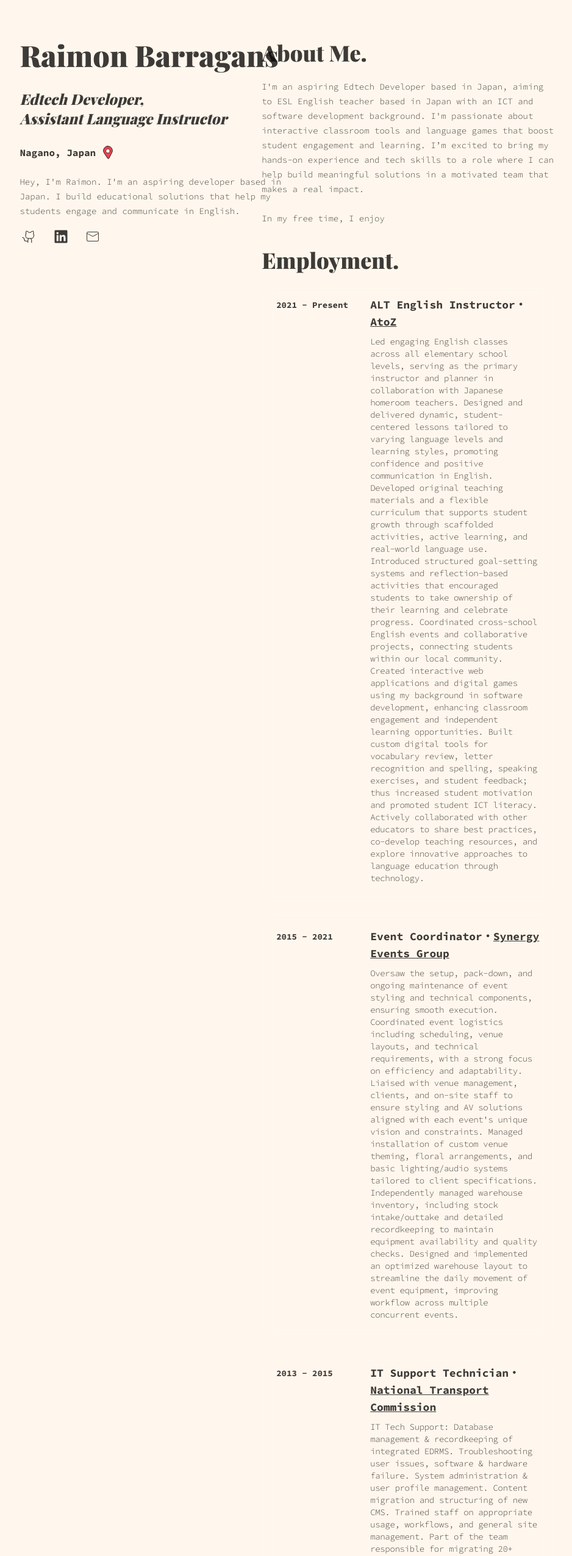
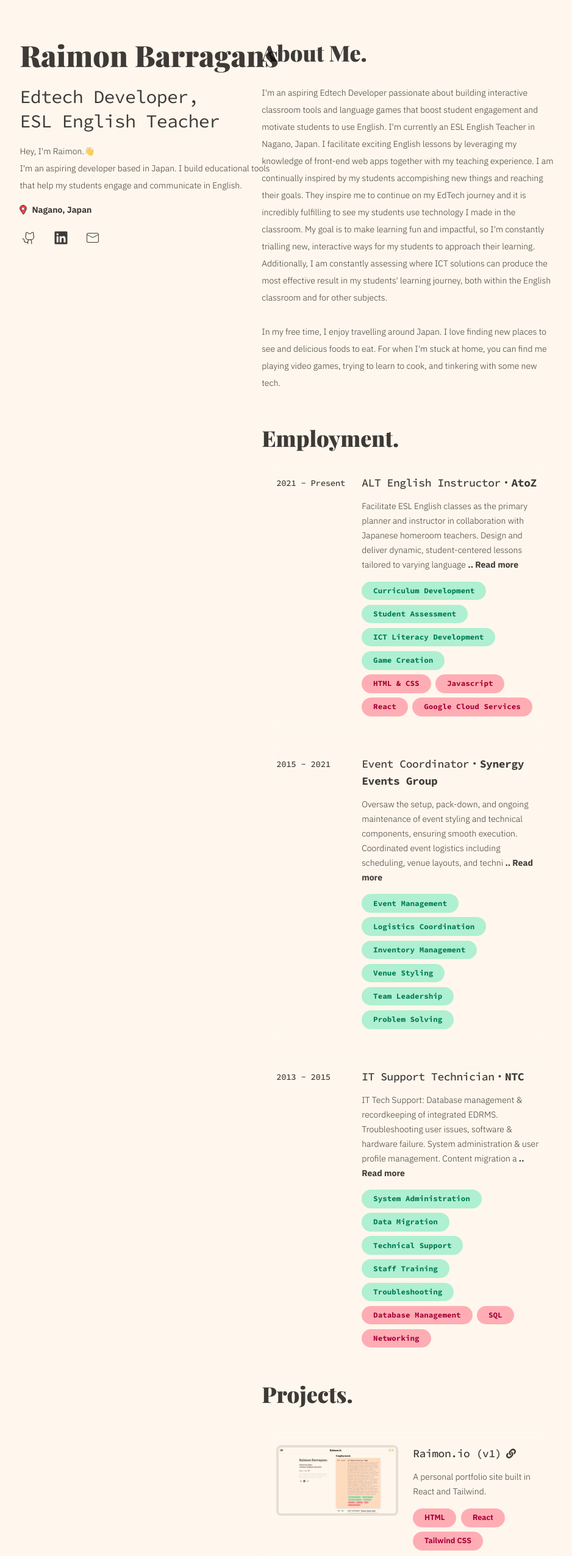
Before and after one commit to lem-san/Raimon.io, a React (Vite) app: page / in a window 1280 px wide. Shown: the part 100-2652 px from the top of the page at 61% size, without its empty margins (198-1136 px from the left). Built offline with nearby package versions, Linux system fonts and the light colour scheme; a web font is replaced by a local one.

Commit message:
Fixed Projects styling.

```diff
--- a/index.html
+++ b/index.html
@@ -9,6 +9,7 @@
     <link rel="preconnect" href="https://fonts.gstatic.com" crossorigin>
     <link href="https://fonts.googleapis.com/css2?family=Playfair+Display:ital,wght@0,900;1,900&display=swap" rel="stylesheet">
     <link href="https://fonts.googleapis.com/css2?family=Source+Code+Pro:ital,wght@0,200..900;1,200..900&display=swap" rel="stylesheet">
+    <link href="https://fonts.googleapis.com/css2?family=IBM+Plex+Sans+Condensed:ital,wght@0,100;0,200;0,300;0,400;0,500;0,600;0,700;1,100;1,200;1,300;1,400;1,500;1,600;1,700&family=IBM+Plex+Sans:ital,wght@0,100..700;1,100..700&display=swap" rel="stylesheet">
   </head>
   <body>
     <div id="root"></div>
--- a/package.json
+++ b/package.json
@@ -12,9 +12,11 @@
   "dependencies": {
     "@tailwindcss/vite": "^4.1.8",
     "clsx": "^2.1.1",
+    "prop-types": "^15.8.1",
     "react": "^19.1.0",
     "react-dom": "^19.1.0",
-    "react-icons": "^5.5.0"
+    "react-icons": "^5.5.0",
+    "read-more-react": "^1.0.10"
   },
   "devDependencies": {
     "@eslint/js": "^9.25.0",
--- a/src/App.jsx
+++ b/src/App.jsx
@@ -71,7 +71,7 @@ function App() {
     <>
       <main className="bg-orange-50 dark:bg-zinc-800 transition-colors duration-200 ease-linear scroll-smooth">
         <Nav />
-        <div className="pt-[150px] flex flex-row">
+        <div className="pt-[150px] flex flex-row pb-10">
           <div className="w-[21%]">
             <Profile className="w-[80%] fixed pl-[18%]" />
           </div>
--- a/src/components/Employment.jsx
+++ b/src/components/Employment.jsx
@@ -1,6 +1,7 @@
 import { useEffect, useRef, useState } from 'react'
 import employment from '../data/employment'
 import clsx from 'clsx'
+import TruncateText from './truncateText'
 
 export default function Employment() {
   const numEntries = employment.length
@@ -60,7 +61,7 @@ export default function Employment() {
             ref={el => (entryRefs.current[index] = el)}
             onMouseMove={handleMouseMove}
             className={clsx(
-              'relative my-4 rounded-xl backdrop-blur group duration-[1000ms] ease-out overflow-hidden hover:shadow-xl',
+              'relative my-4 rounded-xl backdrop-blur group duration-[500ms] ease-out overflow-hidden hover:shadow-xl',
               isVisible ? 'opacity-100 translate-y-0' : 'opacity-0 translate-y-6'
             )}
                 onMouseEnter={() => setIsHovered(index)}
@@ -74,27 +75,25 @@ export default function Employment() {
               }}
             />
 
-            <div className="relative z-10 flex p-6 transition-transform duration-300 transform group-hover:scale-[1.01] hover:bg-orange-500/20 hover:border-t-2 hover:border-orange-200/40">
-              <p className="text-sm font-bold pt-1 whitespace-nowrap min-w-[11em]">{entry.dates}</p>
+            <div className="relative z-10 flex p-6 transition-transform hover:bg-orange-500/20">
+              <p className="text-sm font-family-source font-medium tracking-tight pt-1 whitespace-nowrap min-w-[10em]">{entry.dates}</p>
               <div className="text-sm">
-                <h3 className="text-lg font-bold pb-2">
-                  {entry.title}・<a className="underline" href={entry.link}>{entry.company}</a>
+                <h3 className="text-lg font-family-source font-medium pb-3 tracking-tight">
+                  {entry.title}・<a className="font-bold" href={entry.link}>{entry.company}</a>
                 </h3>
-                <p className="leading-5 pb-2 tracking-tight">{entry.desc}</p>
-                  {isHovered === index && (
-                    <div>
+                <TruncateText text={entry.desc} charLimit={200} />
+                <div className='pt-2'>
                   <ul>
                     {entry.softSkills.map((skill, i) => (
-                        <li key={i} className='list-none mt-[0.6em] mr-[0.6em] inline-block py-[0.5em] px-[1.5em] font-bold text-[0.9em] bg-emerald-300/50 text-emerald-700 rounded-full'>{skill}</li>
+                      <li key={i} className='font-family-source list-none mt-[0.6em] mr-[0.6em] inline-block py-[0.5em] px-[1.5em] font-bold text-[0.9em] bg-emerald-300/50 text-emerald-700 rounded-full'>{skill}</li>
                     ))}
                   </ul>
                   <ul>
                     {entry.technicalSkills.map((skill, i) => (
-                        <li key={i} className='list-none mt-[0.6em] mr-[0.6em] inline-block py-[0.5em] px-[1.5em] font-bold text-[0.9em] bg-rose-400/50 text-rose-800 rounded-full'>{skill}</li>
+                      <li key={i} className='font-family-source list-none mt-[0.6em] mr-[0.6em] inline-block py-[0.5em] px-[1.5em] font-bold text-[0.9em] bg-rose-400/50 text-rose-800 rounded-full'>{skill}</li>
                     ))}
                   </ul>
                 </div>
-                  )}
               </div>
             </div>
           </div>
--- a/src/components/Info.jsx
+++ b/src/components/Info.jsx
@@ -3,16 +3,17 @@ import Project from './Project'
 
 export default function Information({className = ''}) {
     return (
-        <div className={`font-light ${className} font-family-source text-stone-950/80`}>
-            <h2 className='font-family-playfair text-4xl pt-4 pb-6'>About Me.</h2>
-            <p className="pb-5 leading-6 text-sm">
-                I'm an aspiring Edtech Developer based in Japan, aiming to ESL English teacher based in Japan with an ICT and software development background.
-                I'm passionate about interactive classroom tools and language games that boost student engagement and learning.
-                I’m excited to bring my hands-on experience and tech skills to a role where
-                I can help build meaningful solutions in a motivated team that makes a real impact.
-                <br />
-                <br />
-                In my free time, I enjoy
+        <div className={`font-light font-family-ibx text-stone-950/80 ${className}`}>
+            <h2 className='font-family-playfair text-4xl pt-4 pb-8'>About Me.</h2>
+            <p className="pb-10 leading-7 text-sm">
+            I'm an aspiring Edtech Developer passionate about building interactive classroom tools and language games that boost student engagement and motivate students to use English.
+            I'm currently an ESL English Teacher in Nagano, Japan. I facilitate exciting English lessons by leveraging my knowledge of front-end web apps together with my teaching experience.
+            I am continually inspired by my students accompishing new things and reaching their goals. They inspire me to continue on my EdTech journey and it is incredibly fulfilling to see my students use technology I made in the classroom.
+            My goal is to make learning fun and impactful, so I'm constantly trialling new, interactive ways for my students to approach their learning.
+            Additionally, I am constantly assessing where ICT solutions can produce the most effective result in my students' learning journey, both within the English classroom and for other subjects.
+            <br />
+            <br />
+            In my free time, I enjoy travelling around Japan. I love finding new places to see and delicious foods to eat. For when I'm stuck at home, you can find me playing video games, trying to learn to cook, and tinkering with some new tech.
             </p>
             <Employment />
             <Project />
--- a/src/components/Profile.jsx
+++ b/src/components/Profile.jsx
@@ -8,18 +8,18 @@ export default function Profile({ className = '' }) {
     return (
         <div className={`text-stone-950/80 ${className}`}>
             <h1 className="font-family-playfair text-5xl py-[1rem]">Raimon Barragans</h1>
-            <h2 className="font-family-playfair text-2xl py-[1rem] italic">Edtech Developer,<br />Assistant Language Instructor</h2>
-            <div className="flex pb-5 pt-2 items-center">
-                <h3 className="font-family-source py-1 font-bold pr-3">Nagano, Japan</h3>
+            <h2 className="font-family-source text-3xl py-[0.5rem] leading-10 tracking-tight">Edtech Developer,<br />ESL English Teacher</h2>
+            <h3 className="w-105 font-family-ibx font-light text-sm leading-7 py-2">
+                Hey, I'm Raimon.👋 <br /> I'm an aspiring developer based in Japan. I build educational tools that help my students engage and communicate in English.
+            </h3>
+            <div className="flex pt-1 items-center">
                 <a href="https://www.google.com/maps/place/Nagano/@36.1137301,137.3724047,9z/data=!3m1!4b1!4m6!3m5!1s0x601d012318c98c6b:0x25c2b4f04bf0b94!8m2!3d36.1543941!4d137.9218204!16zL20vMDE4amsy?entry=ttu&g_ep=EgoyMDI1MDUyMS4wIKXMDSoASAFQAw%3D%3D">
-                    <img className="w-[1em]" src={mapIcon} />
+                    <img className="w-[1em] pr-1" src={mapIcon} />
                 </a>
+                <h3 className="font-family-ibx text-sm py-1 pl-1 font-bold">Nagano, Japan</h3>
             </div>
-            <p className="w-110 font-family-source text-sm font-light leading-6 pb-2">
-                Hey, I'm Raimon. I'm an aspiring developer based in Japan. I build educational solutions that help my students engage and communicate in English.
-            </p>
             <div>
-                <ul className="pt-[10px] pl-0 ml-0 flex list-none group-hover:scale-[1.01]">
+                <ul className="pt-[20px] pl-0 ml-0 flex list-none group-hover:scale-[1.01]">
                     <IconContext.Provider value={{size:'1.5rem'}}>
                     <li className="pr-[10px] hover:scale-[1.3] transition-all hover:text-orange-300/90">
                         <a href="https://github.com/lem-san"><PiGithubLogoLight className="w-8"/></a>
--- a/src/components/Project.jsx
+++ b/src/components/Project.jsx
@@ -1,29 +1,78 @@
-import { useState } from 'react'
+import { useState, useEffect, useRef } from 'react'
 import project from '../data/project'
+import clsx from 'clsx'
+import TruncateText from './truncateText'
+import { IconContext } from "react-icons";
+import { FaLink } from "react-icons/fa";
+import { MdOutlineZoomIn } from "react-icons/md";
 
 export default function Project(){
 
+    const numEntries = project.length
     const [isHovered, setIsHovered] = useState(false)
+    const [visible, setVisible] = useState(Array(numEntries).fill(false))
+    const entryRefs = useRef([])
+
+    useEffect(() => {
+        const observer = new IntersectionObserver(
+          entries => {
+            entries.forEach(entry => {
+              const index = Number(entry.target.dataset.index)
+              if (entry.isIntersecting && !visible[index]) {
+                setVisible(prev => {
+                  const updated = [...prev]
+                  updated[index] = true
+                  return updated
+                })
+              }
+            })
+          },
+          { threshold: 0.1 }
+        )
+
+        entryRefs.current.forEach(ref => {
+          if (ref) observer.observe(ref)
+        })
+
+        return () => {
+          entryRefs.current.forEach(ref => {
+            if (ref) observer.unobserve(ref)
+          })
+        }
+      }, [visible])
+
+    //   function handleZoom() {
+    //     return (
+
+    //     )
+    //   }
 
     const projectEntries = project.map((entry, index) => {
+        const isVisible = visible[index]
         return (
-            <div key={entry.id} className='relative z-10 flex p-6 rounded-xl transition-transform duration-300 transform group-hover:scale-[1.01] hover:bg-orange-500/20 hover:border-t-2 hover:border-orange-200/40 ease-out overflow-hidden hover:shadow-xl'
+            <div
+                key={entry.id}
+                data-index={index}
+                ref={el => (entryRefs.current[index] = el)}
+                className={clsx('relative backdrop-blur group duration-[500ms] z-10 my-4 flex p-6 rounded-xl ease-out overflow-hidden hover:bg-orange-500/20 hover:shadow-xl',
+                            isVisible ? 'opacity-100 translate-y-0' : 'opacity-0 translate-y-6'
+                )}
                 onMouseEnter={() => setIsHovered(index)}
                 onMouseLeave={() => setIsHovered(null)}
             >
-                <img src={entry.thumbnail} alt={entry.title} className='w-50 border-zinc-900/10 border-4 rounded-lg h-[100%]'/>
-                <div className='pl-6'>
-                    <a href={entry.link} alt={entry.title}><h3 className='font-bold text-lg'>{entry.title}</h3></a>
-                    <p className='leading-5 pb-2 tracking-tight'>{entry.desc}</p>
-                    <div className="skillsSliderWrapper">
-                        {isHovered === index && (
-                            <ul className="skillsContainer">
-                                {entry.technicalSkills.map((skill, index) => (
-                                    <li key={index} className='list-none mt-[0.6em] mr-[0.6em] inline-block py-[0.5em] px-[1.5em] font-bold text-[0.9em] bg-rose-400/50 text-rose-800 rounded-full'>{skill}</li>
-                                ))}
-                            </ul>
-                        )}
-                    </div>
+                <img src={entry.thumbnail} alt={entry.title} className='w-50 border-zinc-900/10 border-4 hover:border-orange-300/90 hover:duration-[500ms] hover:cursor-pointer hover:brightness-80 rounded-lg h-[100%]'/>
+                <div className='pl-6 text-sm inline'>
+                    <h3 className="text-lg font-family-source font-medium pb-3 tracking-tight flex items-center">{entry.title}
+                        <IconContext.Provider value={{size:'1rem'}}>
+                            <a href={entry.link} alt={entry.title} className='inline pl-2'><FaLink /></a>
+                        </IconContext.Provider>
+                    </h3>
+                    <TruncateText text={entry.desc} charLimit={100} />
+                    <ul className='pt-2'>
+                        {entry.technicalSkills.map((skill, index) => (
+                            <li key={index} className='list-none mt-[0.6em] mr-[0.6em] inline-block py-[0.5em] px-[1.5em] font-bold text-[0.9em] bg-rose-400/50 text-rose-800 rounded-full'>{skill}</li>
+                        ))}
+                    </ul>
                 </div>
             </div>
         )
--- /dev/null
+++ b/src/components/TruncateText.jsx
@@ -0,0 +1,21 @@
+import { useState } from "react"
+
+export default function TruncateText({ text, charLimit = 100 }) {
+  const [expanded, setExpanded] = useState(false)
+  const shouldTruncate = text.length > charLimit
+  const visibleText = expanded || !shouldTruncate ? text : text.slice(0, charLimit)
+
+  return (
+    <p className="leading-6 inline">
+      {visibleText}
+      {shouldTruncate && !expanded && (
+        <span
+          onClick={() => setExpanded(true)}
+          className="font-bold text-sm cursor-pointer inline"
+        >
+          {' '}.. Read more
+        </span>
+      )}
+    </p>
+  )
+}
--- a/src/data/employment.js
+++ b/src/data/employment.js
@@ -4,7 +4,7 @@ export default [
         title: "ALT English Instructor",
         company: "AtoZ",
         link: "https://atoz-ed.com/",
-        desc: "Led engaging English classes across all elementary school levels, serving as the primary instructor and planner in collaboration with Japanese homeroom teachers. Designed and delivered dynamic, student-centered lessons tailored to varying language levels and learning styles, promoting confidence and positive communication in English. Developed original teaching materials and a flexible curriculum that supports student growth through scaffolded activities, active learning, and real-world language use. Introduced structured goal-setting systems and reflection-based activities that encouraged students to take ownership of their learning and celebrate progress. Coordinated cross-school English events and collaborative projects, connecting students within our local community. Created interactive web applications and digital games using my background in software development, enhancing classroom engagement and independent learning opportunities. Built custom digital tools for vocabulary review, letter recognition and spelling, speaking exercises, and student feedback; thus increased student motivation and promoted student ICT literacy. Actively collaborated with other educators to share best practices, co-develop teaching resources, and explore innovative approaches to language education through technology.",
+        desc: "Facilitate ESL English classes as the primary planner and instructor in collaboration with Japanese homeroom teachers. Design and deliver dynamic, student-centered lessons tailored to varying language levels and learning styles. Develop original teaching materials and a flexible curriculum that supports student growth through scaffolded activities, active learning, and real-world language use. Create interactive web apps and digital games to enhance classroom engagement and independent learning opportunities. Build custom digital tools for vocabulary review, letter recognition and spelling, and speaking exercises. Coordinate cross-school collaborative projects that connect students within our local community.",
         dates: "2021 - Present",
         softSkills: ["Curriculum Development", "Student Assessment", "ICT Literacy Development", "Game Creation"],
         technicalSkills: ["HTML & CSS", "Javascript", "React", "Google Cloud Services"]
@@ -22,7 +22,7 @@ export default [
     {
         id: 3,
         title: "IT Support Technician",
-        company: "National Transport Commission",
+        company: "NTC",
         link: "https://www.ntc.gov.au/",
         desc: "IT Tech Support: Database management & recordkeeping of integrated EDRMS. Troubleshooting user issues, software & hardware failure. System administration & user profile management. Content migration and structuring of new CMS. Trained staff on appropriate usage, workflows, and general site management. Part of the team responsible for migrating 20+ years of legacy data into a new EDRMS and a subsequent new website for public viewing. Additionally, General Administration & Reception responsibilities.",
         dates: "2013 - 2015",
--- a/src/data/project.js
+++ b/src/data/project.js
@@ -4,7 +4,7 @@ import website from '../assets/website.png'
 export default [
     {
         id: 1,
-        title: "raimon.io (v1)",
+        title: "Raimon.io (v1)",
         link: "https://raimon-io.netlify.app/",
         thumbnail: website,
         desc: "A personal portfolio site built in React and Tailwind.",
@@ -15,7 +15,7 @@ export default [
         title: "QuickFire Vocabulary App",
         link: "https://quickfire.netlify.app/",
         thumbnail: quickfire,
-        desc: "An ESL vocabulary drilling app built in React, aimed at .. ",
+        desc: "An ESL vocabulary drilling app built in React, aimed as a classroom tool for students to articulate vocabulary against various timed challenges.",
         technicalSkills: ["HTML & CSS", "React", "Google Cloud Services"]
     },
 ]
--- a/src/index.css
+++ b/src/index.css
@@ -5,6 +5,7 @@
 @theme {
   --font-family-playfair: Playfair Display, sans-serif;
   --font-family-source: Source Code Pro, monospace;
+  --font-family-ibx: IBM Plex Sans, sans-serif;
 }
 
 ::selection {
```
Also changed, not shown: 1 other file (tests, documents, lock files or other folders). Lines whose indentation alone changed are shown as unchanged.
